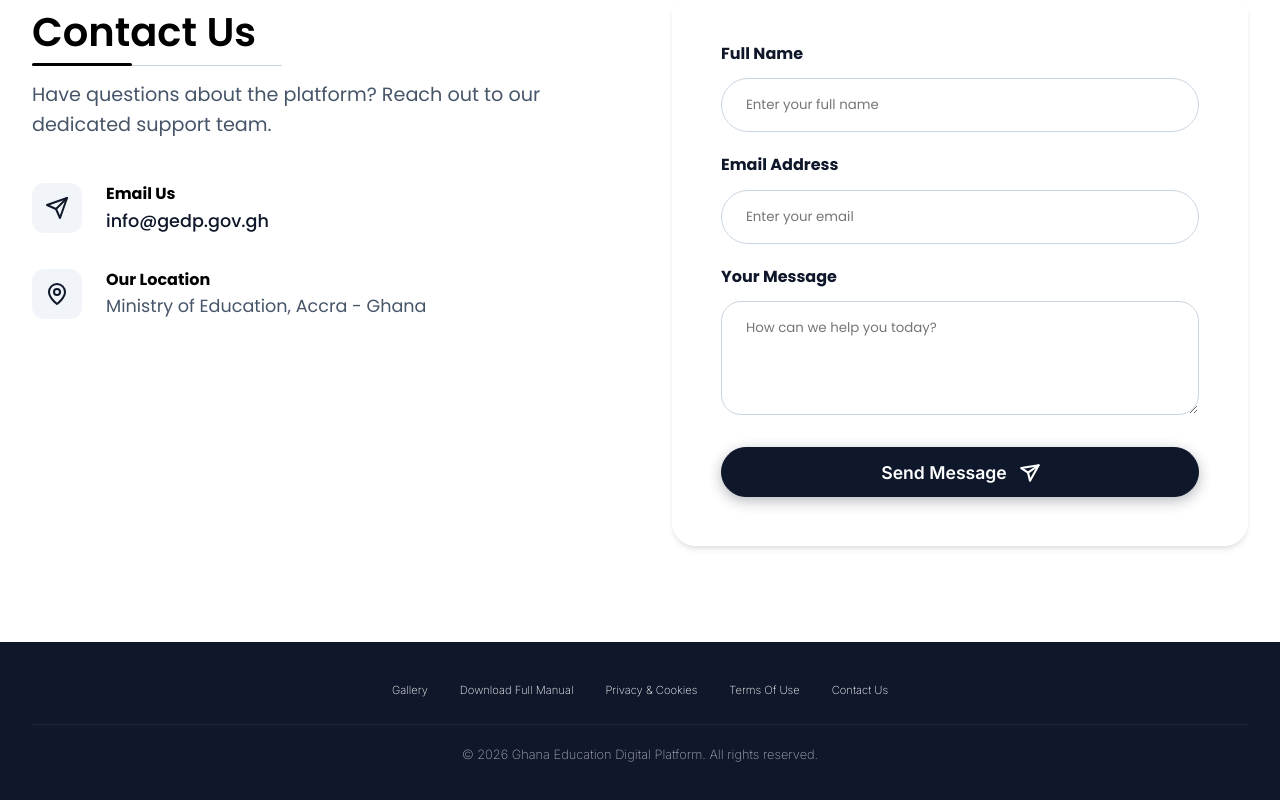
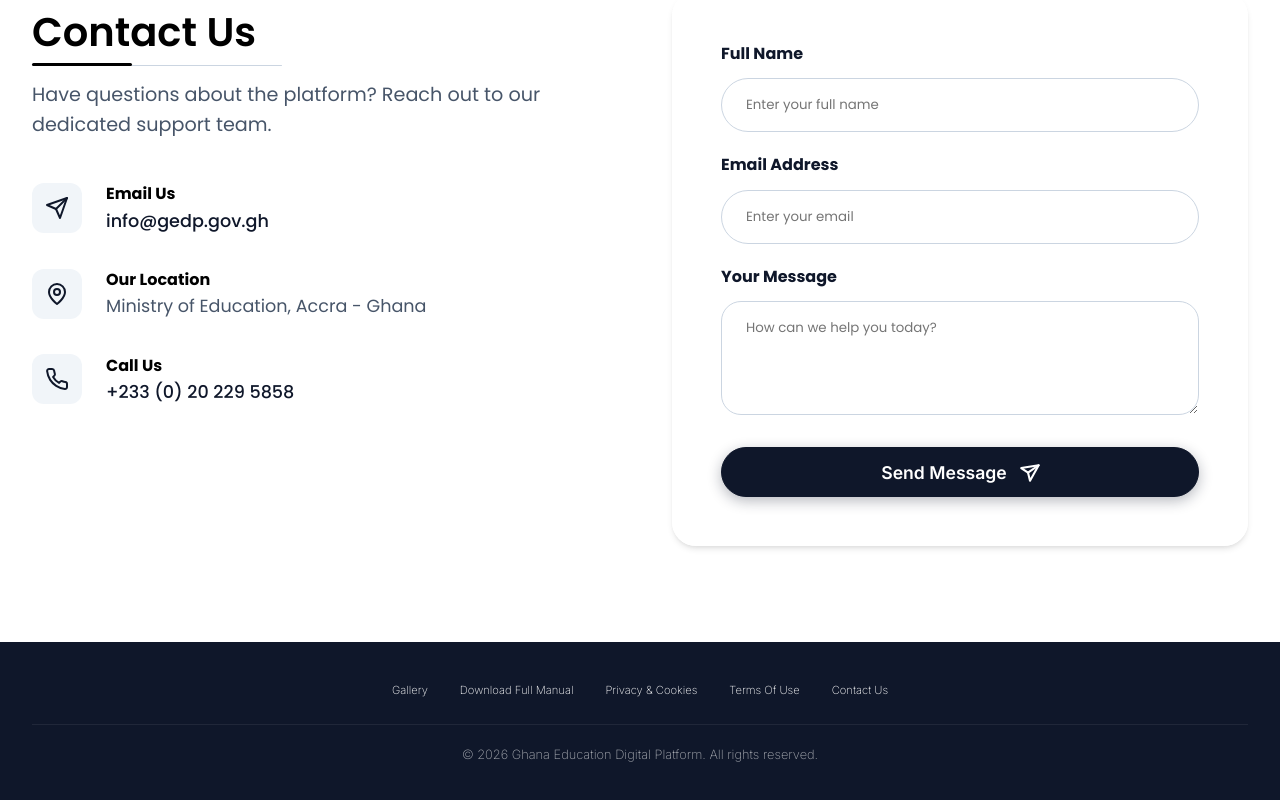
Before and after one commit to Manuel-Vardy/gedp, a website built with Vite: page about.html in a window 1280 px wide. Shown: the part 1601-2401 px from the top of the page. Built offline with nearby package versions, Linux system fonts and the light colour scheme.

Commit message:
talk to expert

```diff
--- a/about.html
+++ b/about.html
@@ -195,6 +195,25 @@
                                     Ghana</span>
                             </div>
                         </div>
+
+                        <div class="contact-method"
+                            style="display: flex; align-items: center; gap: 1.5rem; margin-bottom: 2rem;">
+                            <div
+                                style="width: 50px; height: 50px; background: #f1f5f9; border-radius: 12px; display: flex; align-items: center; justify-content: center; color: var(--primary);">
+                                <svg xmlns="http://www.w3.org/2000/svg" width="24" height="24" viewBox="0 0 24 24"
+                                    fill="none" stroke="currentColor" stroke-width="2" stroke-linecap="round"
+                                    stroke-linejoin="round">
+                                    <path
+                                        d="M22 16.92v3a2 2 0 0 1-2.18 2 19.79 19.79 0 0 1-8.63-3.07 19.5 19.5 0 0 1-6-6 19.79 19.79 0 0 1-3.07-8.67A2 2 0 0 1 4.11 2h3a2 2 0 0 1 2 1.72 12.84 12.84 0 0 0 .7 2.81 2 2 0 0 1-.45 2.11L8.09 9.91a16 16 0 0 0 6 6l1.27-1.27a2 2 0 0 1 2.11-.45 12.84 12.84 0 0 0 2.81.7A2 2 0 0 1 22 16.92z" />
+                                </svg>
+                            </div>
+                            <div>
+                                <span style="display: block; font-weight: 700; color: #000;">Call Us</span>
+                                <a href="tel:+233202295858"
+                                    style="color: var(--primary); text-decoration: none; font-size: 1.1rem; font-weight: 500;">+233
+                                    (0) 20 229 5858</a>
+                            </div>
+                        </div>
                     </div>
 
                     <div class="contact-form-column">
```
Also changed, not shown: index.html (+5 -3 lines), portals.html (+5 -1 lines).
